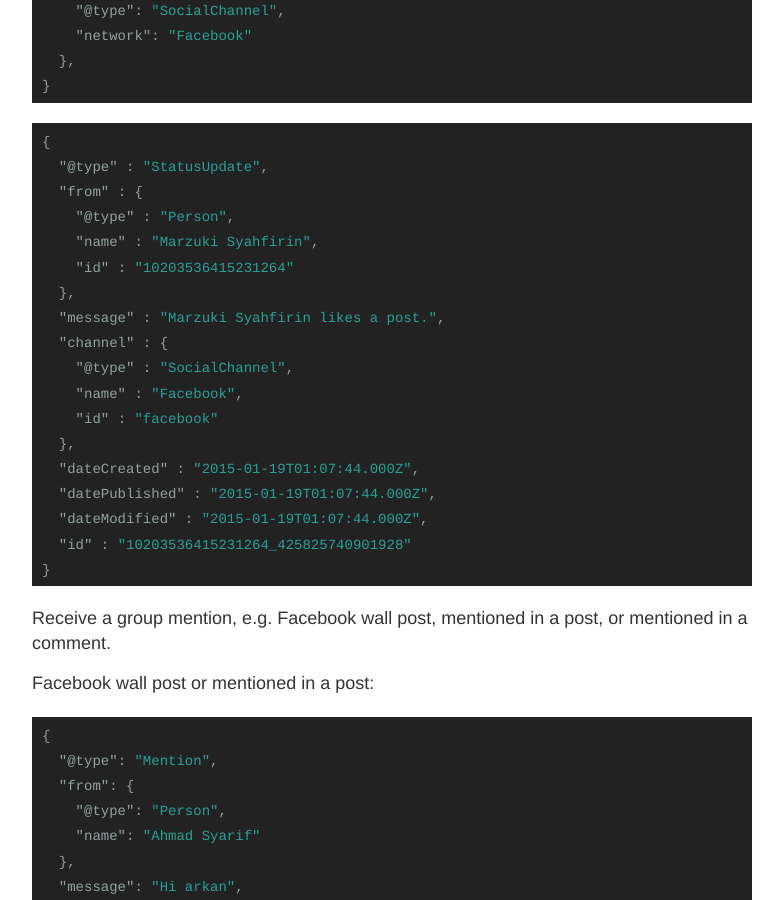
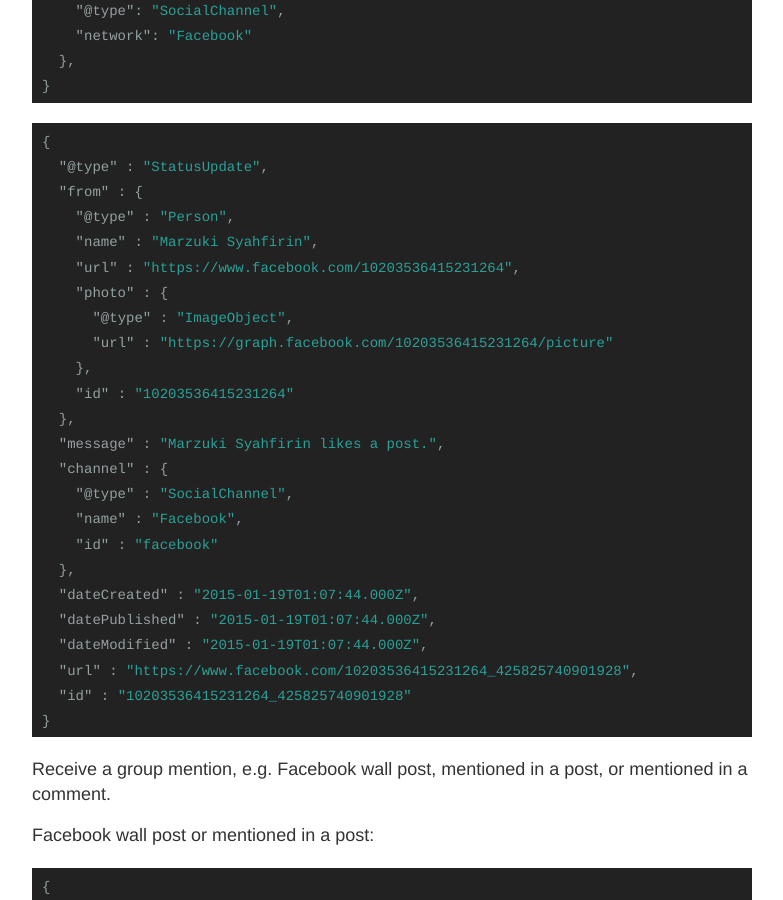
Before and after one commit to Flavio58it/lumen-sdk, a Jekyll site: the page built from protocol.md, in a window 1280 px wide and 900 px high, scrolled down 9480 px. Shown: the whole window, without its empty margins (248-1031 px from the left). Built offline with Jekyll 4.4.1, drawn with Linux system fonts in a browser that asks for light colours.

Commit message:
Social Monitor in SDK. Refs #1.

```diff
--- a/protocol.md
+++ b/protocol.md
@@ -457,6 +457,11 @@
   "from" : {
     "@type" : "Person",
     "name" : "Marzuki Syahfirin",
+    "url" : "https://www.facebook.com/10203536415231264",
+    "photo" : {
+      "@type" : "ImageObject",
+      "url" : "https://graph.facebook.com/10203536415231264/picture"
+    },
     "id" : "10203536415231264"
   },
   "message" : "Marzuki Syahfirin likes a post.",
@@ -468,6 +473,7 @@
   "dateCreated" : "2015-01-19T01:07:44.000Z",
   "datePublished" : "2015-01-19T01:07:44.000Z",
   "dateModified" : "2015-01-19T01:07:44.000Z",
+  "url" : "https://www.facebook.com/10203536415231264_425825740901928",
   "id" : "10203536415231264_425825740901928"
 }
 {% endhighlight %}
```
